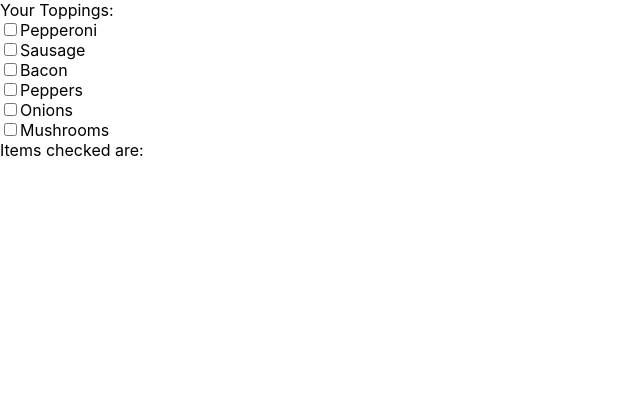
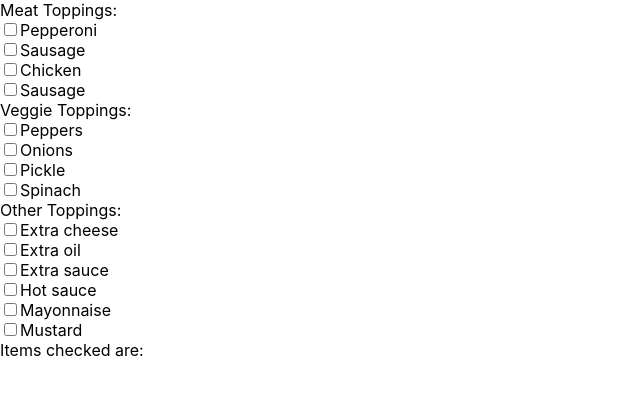
Before and after one commit to mamendez1006/prep-a-pizza, a React (Create React App) app: page / in a window 1280 px wide. Shown: the top 396 px of the page, without its empty margins (0-640 px from the left). Built offline with nearby package versions, Linux system fonts and the light colour scheme.

Commit message:
Add veggie and meat topping options

```diff
--- a/src/App.js
+++ b/src/App.js
@@ -1,14 +1,17 @@
-import React, {useState} from "react";
+import React, { useState } from "react";
 import './App.css';
 
 function App() {
   const [selected, setSelected] = useState([]);
-  const toppings = ["Pepperoni", "Sausage", "Bacon", "Peppers", "Onions", "Mushrooms"];
+  const meat_toppings = ["Pepperoni", "Sausage", "Chicken", "Sausage"];
+  const veggie_toppings = ["Peppers", "Onions", "Pickle", "Spinach"];
+  const other_toppings = ["Extra cheese", "Extra oil", "Extra sauce", "Hot sauce", "Mayonnaise", "Mustard"];
+
 
   const handleSelect = (event) => {
     var updatedToppings = [...selected];
-    if (event.target.selected){
-      updatedToppings = [...selected,event.target.value];
+    if (event.target.checked) {
+      updatedToppings = [...selected, event.target.value];
     } else {
       updatedToppings.splice(selected.indexOf(event.target.value), 1);
     }
@@ -16,20 +19,42 @@ function App() {
   };
 
   const selectedItems = selected.length
-    ? selected.reduce((total,item) => {
+    ? selected.reduce((total, item) => {
       return total + "' " + item;
-      })
+    })
     : "";
 
-    var isSelected = (item) =>
+  var isSelected = (item) =>
     selected.includes(item) ? "selected-item" : "not-selected-item";
 
   return (
     <div className="app">
-      <div className="toppings">
-        <div className="title">Your Toppings:</div>
+      <div className="meat_toppings">
+        <div className="title">Meat Toppings:</div>
         <div className="list-container">
-          {toppings.map((item,index) => (
+          {meat_toppings.map((item, index) => (
+            <div key={index}>
+              <input value={item} type="checkbox" onChange={handleSelect} />
+              <span className={isSelected(item)}>{item}</span>
+            </div>
+          ))}
+        </div>
+      </div>
+      <div className="veggie_toppings">
+        <div className="title">Veggie Toppings:</div>
+        <div className="list-container">
+          {veggie_toppings.map((item, index) => (
+            <div key={index}>
+              <input value={item} type="checkbox" onChange={handleSelect} />
+              <span className={isSelected(item)}>{item}</span>
+            </div>
+          ))}
+        </div>
+      </div>
+      <div className="other_toppings">
+        <div className="title">Other Toppings:</div>
+        <div className="list-container">
+          {other_toppings.map((item, index) => (
             <div key={index}>
               <input value={item} type="checkbox" onChange={handleSelect} />
               <span className={isSelected(item)}>{item}</span>
@@ -38,7 +63,7 @@ function App() {
         </div>
       </div>
       <div>
-        {'Items checked are:'}{selectedItems}
+        {'Items checked are: '}{selectedItems}
       </div>
     </div>
   );
```
